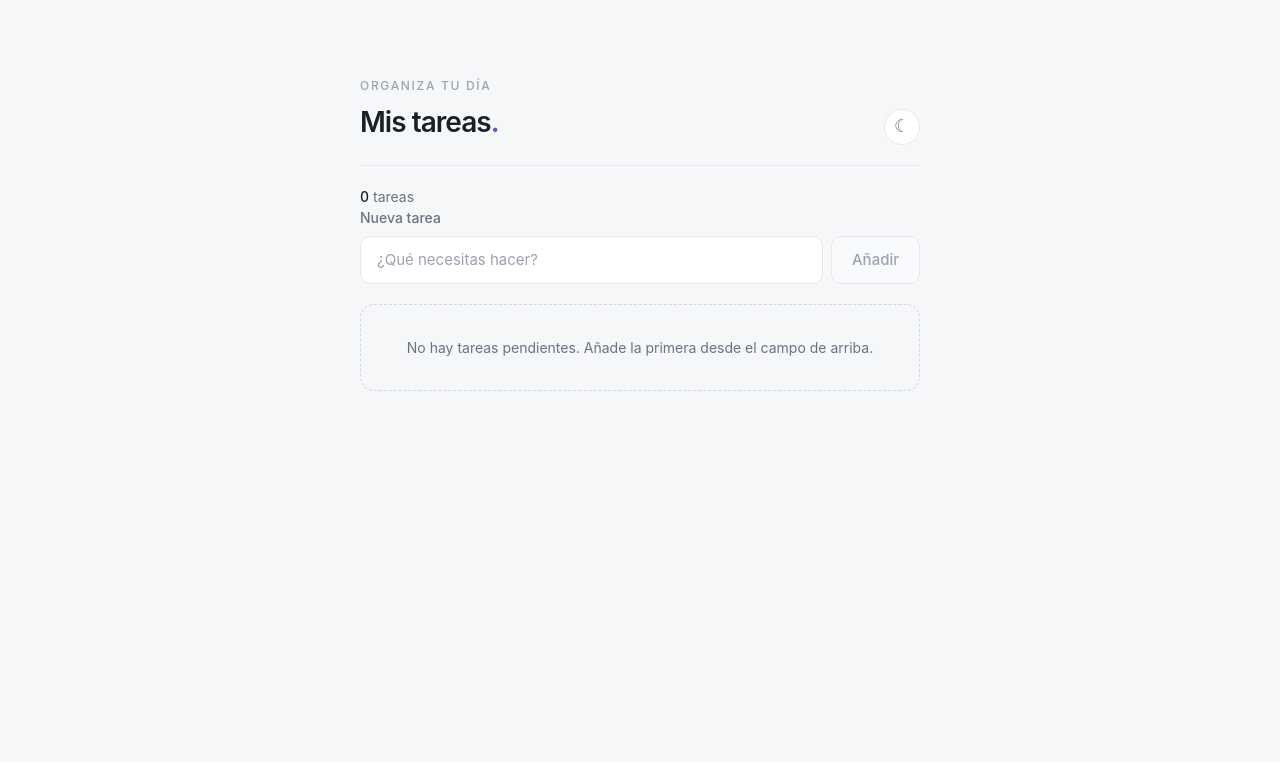
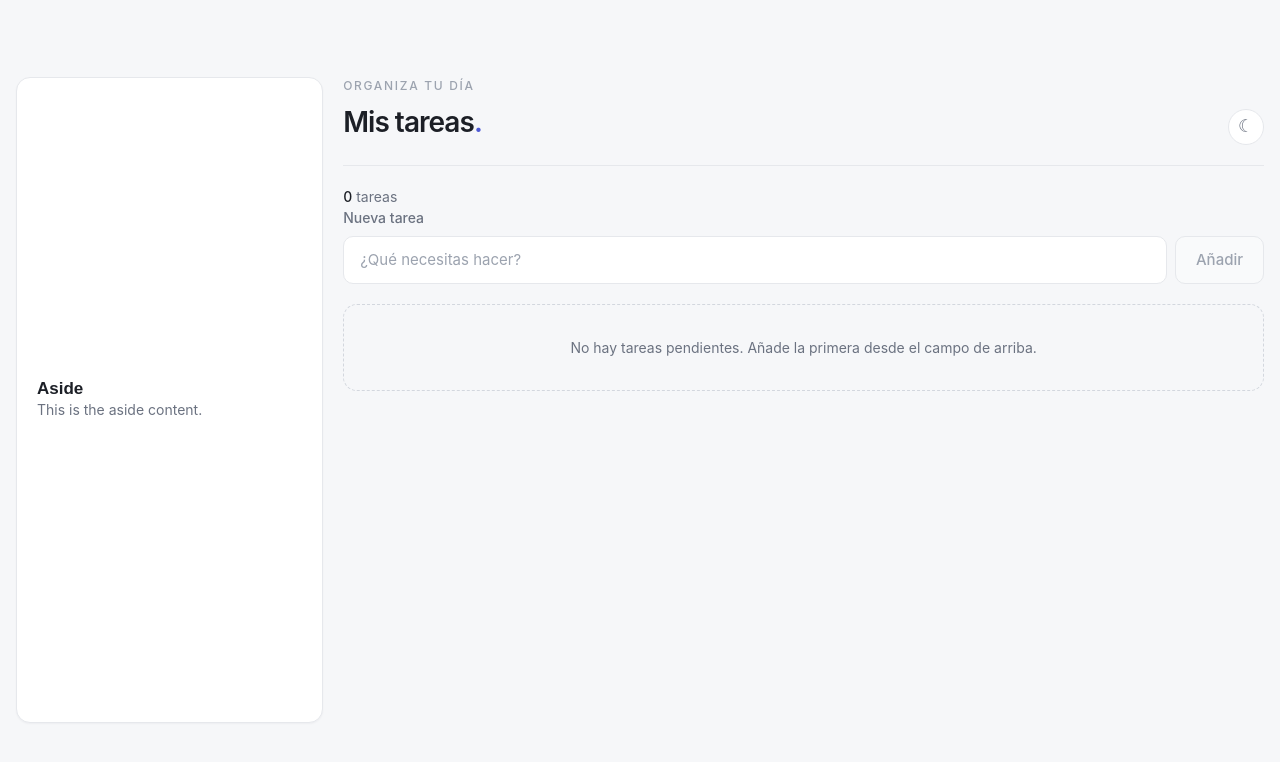
Before and after one commit to estebann123107/crud, a Next.js app: page / in a window 1280 px wide. Shown: the top 762 px of the page. Built offline with nearby package versions, Linux system fonts and the light colour scheme.

Commit message:
New AsideComponent for tools

```diff
--- /dev/null
+++ b/src/app/components/aside-component.tsx
@@ -0,0 +1,25 @@
+"use client";
+
+import { useState } from "react";
+
+export const AsideComponent = () => {
+  const [isExpanded, setIsExpanded] = useState(false);
+
+  return (
+    <aside className={`aside ${isExpanded ? "is-expanded" : ""}`}>
+      <button
+        type="button"
+        className="aside-toggle"
+        onClick={() => setIsExpanded((prev) => !prev)}
+        aria-expanded={isExpanded}
+        aria-label={isExpanded ? "Cerrar herramientas" : "Abrir herramientas"}
+      >
+        <h2 className="aside-title">Aside</h2>
+      </button>
+
+      <div className="aside-content">
+        <p>This is the aside content.</p>
+      </div>
+    </aside>
+  );
+};
--- a/src/app/globals.css
+++ b/src/app/globals.css
@@ -140,11 +140,66 @@ p {
 .todo-page {
   min-height: 100dvh;
   padding: clamp(1.5rem, 6vw, 5rem) var(--spacing-4);
+  display: flex;
+  align-items: stretch;
+  gap: var(--spacing-5);
 }
 
 .todo-panel {
+  flex: 1;
   width: min(100%, 560px);
-  margin: 0 auto;
+  margin: 0;
+}
+
+.aside {
+  flex: 0 0 auto;
+  width: clamp(180px, 24vw, 320px);
+  min-width: 160px;
+  padding: var(--spacing-4) var(--spacing-5);
+  background: var(--color-bg-surface);
+  border: 1px solid var(--color-border);
+  border-radius: var(--radius-lg);
+  box-shadow: var(--shadow-xs);
+  align-self: stretch;
+  display: flex;
+  flex-direction: column;
+  justify-content: center;
+  transition:
+    width var(--transition-normal),
+    padding var(--transition-normal),
+    box-shadow var(--transition-normal);
+}
+
+.aside-toggle {
+  width: 100%;
+  padding: 0;
+  background: transparent;
+  border: 0;
+  color: inherit;
+  text-align: left;
+  cursor: pointer;
+}
+
+.aside-title {
+  margin: 0;
+  color: var(--color-text-main);
+  font-size: var(--font-size-lg);
+  font-weight: var(--font-weight-semibold);
+}
+
+.aside-content {
+  overflow: hidden;
+  transition:
+    max-height var(--transition-normal),
+    opacity var(--transition-normal),
+    margin-top var(--transition-normal);
+}
+
+.aside-content p {
+  margin: 0;
+  color: var(--color-text-muted);
+  font-size: var(--font-size-sm);
+  line-height: 1.6;
 }
 
 /* ------------------------------------------------------------
@@ -505,6 +560,49 @@ button:focus-visible,
 /* ------------------------------------------------------------
    9. RESPONSIVE
    ------------------------------------------------------------ */
+@media (max-width: 760px) {
+  .todo-page {
+    gap: var(--spacing-4);
+    padding: var(--spacing-6) var(--spacing-4);
+  }
+
+  .aside {
+    position: relative;
+    width: 72px;
+    min-width: 72px;
+    height: 45px;
+    padding: var(--spacing-3) var(--spacing-2);
+    justify-content: flex-start;
+    overflow: hidden;
+  }
+
+  .aside-content {
+    max-height: 0;
+    margin-top: 0;
+    opacity: 0;
+    pointer-events: none;
+  }
+
+  .aside.is-expanded {
+    position: fixed;
+    left: var(--spacing-4);
+    top: var(--spacing-4);
+    bottom: var(--spacing-4);
+    z-index: 20;
+    width: min(82vw, 260px);
+    min-width: 0;
+    height: auto;
+    box-shadow: 0 18px 40px rgba(17, 24, 39, 0.18);
+  }
+
+  .aside.is-expanded .aside-content {
+    max-height: 220px;
+    margin-top: var(--spacing-2);
+    opacity: 1;
+    pointer-events: auto;
+  }
+}
+
 @media (max-width: 560px) {
   .todo-page {
     padding: var(--spacing-6) var(--spacing-4);
--- a/src/app/page.tsx
+++ b/src/app/page.tsx
@@ -1,9 +1,11 @@
+import { AsideComponent } from "./components/aside-component";
 import { TaskListComponent } from "./components/task-list-component";
 import { ThemeToggle } from "./components/theme-toggle";
 
 export default function TodoView() {
   return (
     <main className="todo-page">
+      <AsideComponent />
       <section className="todo-panel" aria-labelledby="todo-title">
         <header className="todo-header">
           <p className="eyebrow">Organiza tu día</p>
```
Also changed, not shown: 1 other file (tests, documents, lock files or other folders).
